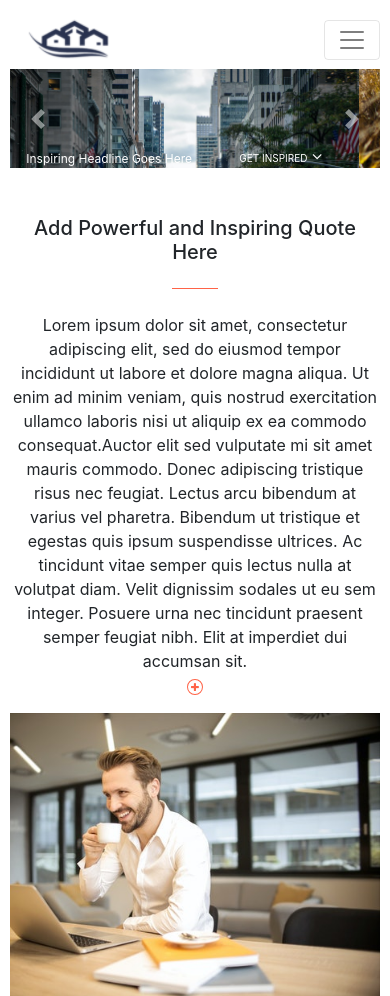
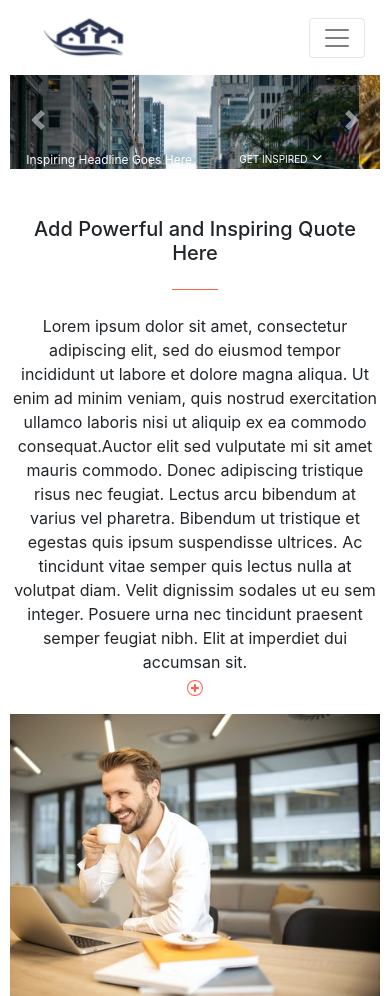
Before and after one commit to GvChowdary28/Milestone, a plain HTML site: page Index.html in a window 390 px wide. Shown: the top 996 px of the page. Drawn offline with nearby package versions, Linux system fonts and the light colour scheme.

Commit message:
Navbar fix

```diff
--- a/Index.html
+++ b/Index.html
@@ -14,7 +14,7 @@
     <div class="container-fluid">
       <div class="container">
         <header>
-          <nav class="navbar navbar-expand-lg navbar-light">
+          <nav class="navbar navbar-expand-lg navbar-light fixed-top">
             <a class="navbar-brand" href="#">
                 <img src="ImageAssets/Brand.PNG" />
             </a>
--- a/Styles/index.scss
+++ b/Styles/index.scss
@@ -2,6 +2,9 @@
 
 html {
     scroll-behavior: smooth;
+}
+body{
+    padding-top: 70px;
 }
 .container-fluid{
     padding: 0px 30px;
@@ -10,7 +13,9 @@ html {
     padding: 0px;
 }
 .navbar{
-    padding: 10px 0px 0px!important;
+    background-color: $white;
+    padding-left: 125px;
+    padding-right: 125px;
 }
 .nav-link{
     color: $black;
@@ -90,6 +95,10 @@ video{
     .container-fluid{
         padding: 0px 10px;
     }
+    .navbar{
+        padding-left: 25px;
+        padding-right: 25px;
+    }
     .book{
         color: #ffffff;
         background-color: $book;
```
Also changed, not shown: Styles/index.css, 1 other file.
